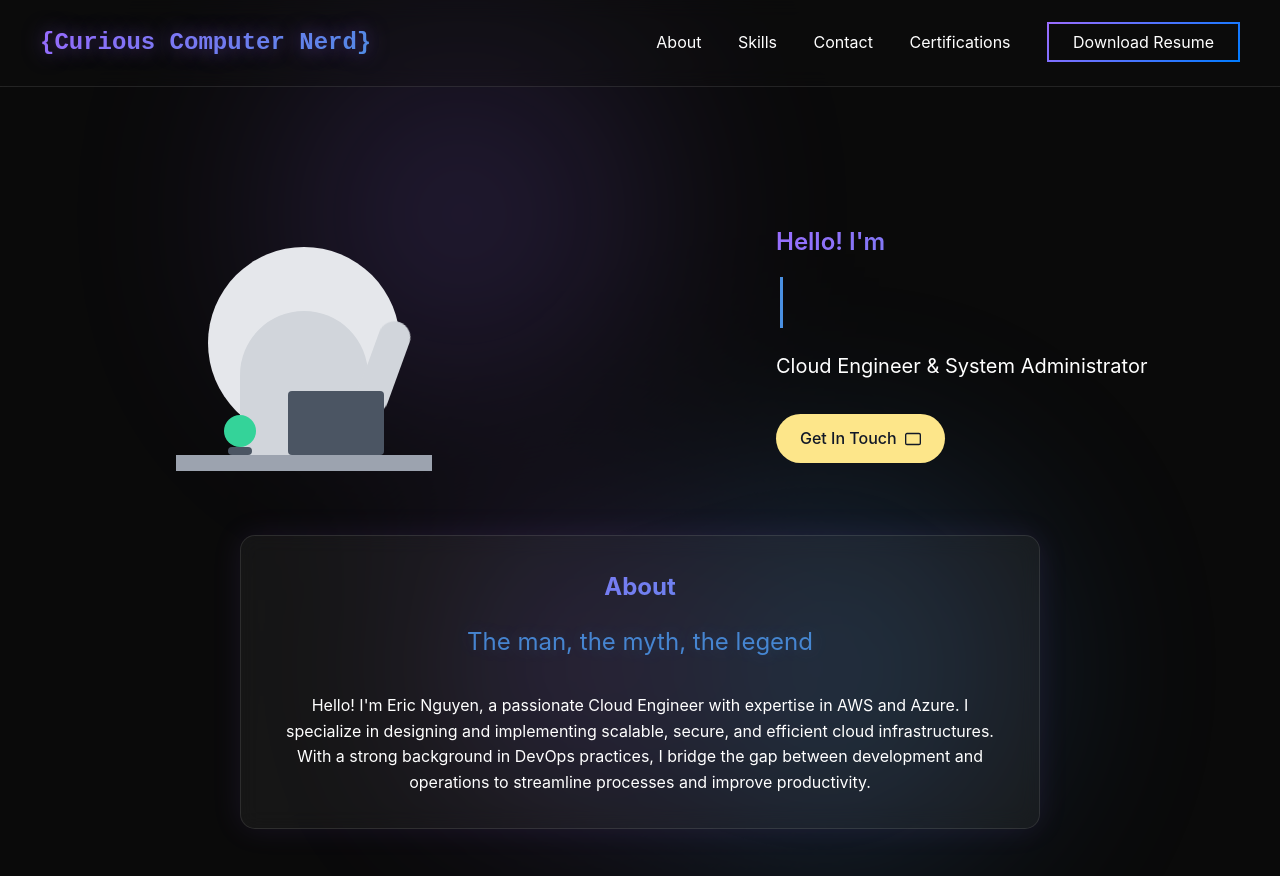
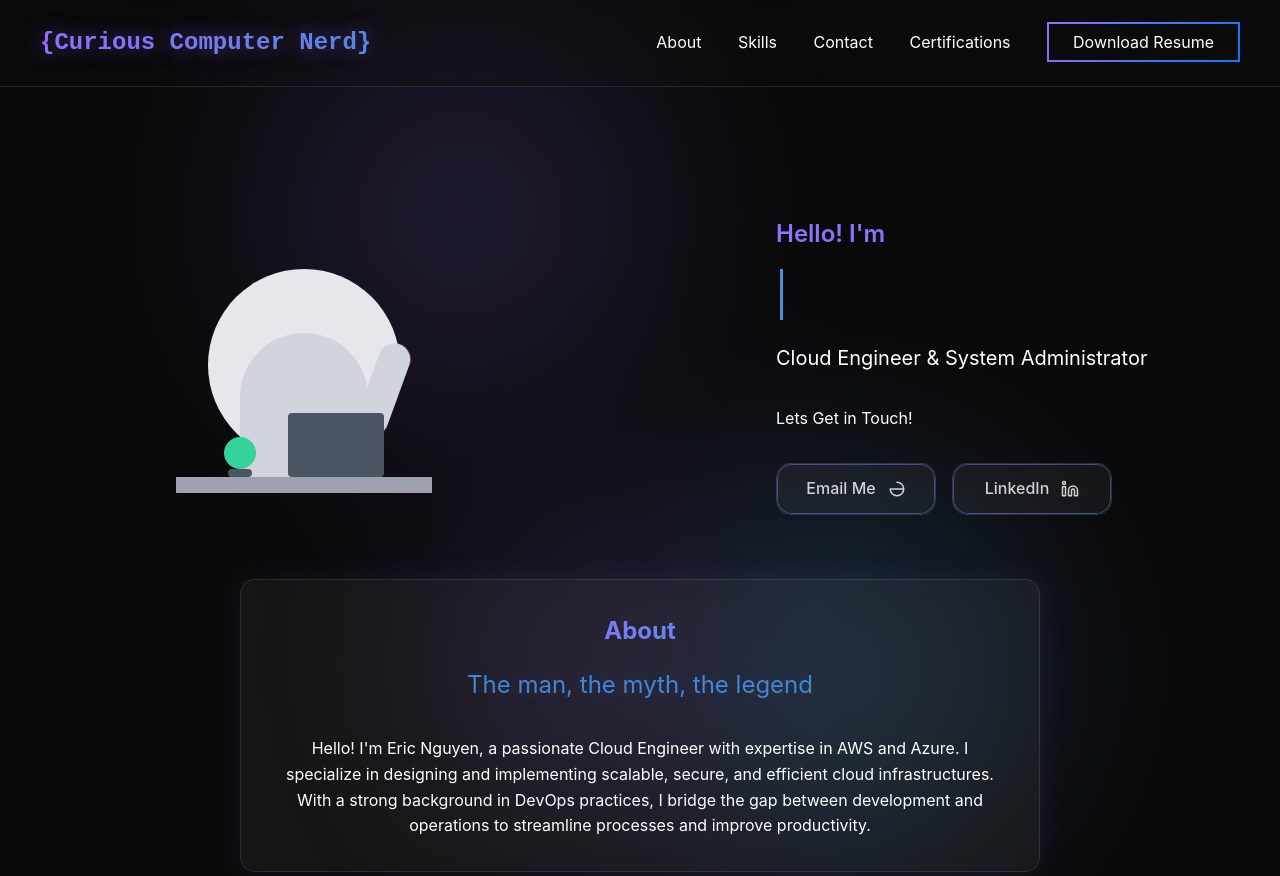
Before and after one commit to asian-code/myWebsite, a plain HTML site: page blue.html in a window 1280 px wide. Shown: the top 876 px of the page. Drawn offline with Linux system fonts and the light colour scheme.

Commit message:
Updated email me and linked button with a new glass-btn style

```diff
--- a/blue.html
+++ b/blue.html
@@ -22,8 +22,7 @@
           <a href="#contact">Contact</a>
           <a href="#certifications">Certifications</a>
           <a href="/path-to-your-resume.pdf" class="resume-btn" download
-            >Download Resume</a
-          >
+            >Download Resume</a>
         </div>
       </div>
     </nav>
@@ -62,13 +61,25 @@
           </div>
 
           <p class="title-text">Cloud Engineer & System Administrator</p>
-          <a href="#contact" class="contact-btn">
-            Get In Touch
-            <svg xmlns="http://www.w3.org/2000/svg" width="16" height="16" viewBox="0 0 24 24" fill="none" stroke="currentColor" stroke-width="2" stroke-linecap="round" stroke-linejoin="round" class="wave-icon">
-              <path d="M23 5.8V18.2C23 19.3046 22.1046 20.2 21 20.2H3C1.89543 20.2 1 19.3046 1 18.2V5.8C1 4.69543 1.89543 3.8 3 3.8H21C22.1046 3.8 23 4.69543 23 5.8Z"/>
-            </svg>
-          </a>
-        </div>
+
+<p class="">Lets Get in Touch!</p>
+          <div class="buttons-container">
+    <a href="#contact" class="glass-btn">
+      <span>Email Me</span>
+      <svg xmlns="http://www.w3.org/2000/svg" width="16" height="16" viewBox="0 0 24 24" fill="none" stroke="currentColor" stroke-width="2" stroke-linecap="round" stroke-linejoin="round">
+        <path d="M21 12a9 9 0 0 1-9 9m9-9a9 9 0 0 0-9-9m9 9H3m9 9a9 9 0 0 1-9-9m9 9c-4.97 0-9-4.03-9-9m9 9a9 9 0 0 0 9-9m-9 9c4.97 0 9-4.03 9-9"/>
+      </svg>
+    </a>
+
+    <a href="https://www.linkedin.com/in/eric-nguyenit" target="_blank" class="glass-btn">
+      <span>LinkedIn</span>
+      <svg xmlns="http://www.w3.org/2000/svg" width="16" height="16" viewBox="0 0 24 24" fill="none" stroke="currentColor" stroke-width="2" stroke-linecap="round" stroke-linejoin="round">
+        <path d="M16 8a6 6 0 0 1 6 6v7h-4v-7a2 2 0 0 0-2-2 2 2 0 0 0-2 2v7h-4v-7a6 6 0 0 1 6-6z"/>
+        <rect x="2" y="9" width="4" height="12"/>
+        <circle cx="4" cy="4" r="2"/>
+      </svg>
+    </a>
+  </div>
       </section>
 
 
--- a/styles.css
+++ b/styles.css
@@ -528,23 +528,161 @@ footer {
   color: var(--text);
   margin-bottom: 2rem;
 }
-
-.contact-btn {
-  display: inline-flex;
+/* Button */
+.frosted-glass-btn {
+  background: none; /* Transparent inside */
+  color: rgb(187, 187, 187);/* Grey */
+  padding: 0.5rem 1.5rem;
+  text-decoration: none;
+  transition: all 0.3s ease;
+  border: 2px solid; /* Defines the button outline */
+  border-image-slice: 1; /* For gradient borders */
+  border-image-source: linear-gradient(
+    135deg,
+    rgba(155, 109, 255, 1) 0%,
+    rgba(0, 123, 255, 1) 100%
+  );
+  display: flex;
   align-items: center;
-  padding: 0.75rem 1.5rem;
-  background-color: #fde68a;
-  color: #111827;
-  border-radius: 9999px;
-  font-weight: 500;
-  transition: background-color 0.3s;
-  text-decoration: none;
+  justify-content: center;
+  gap: 0.5rem; /* Space between text and icon */
 }
 
-.contact-btn:hover {
-  background-color: #fcd34d;
+.frosted-glass-btn:hover {
+  transform: translateY(-2px);
+  box-shadow: 0 0 20px rgba(155, 109, 255, 0.4);
+  background: linear-gradient(
+    135deg,
+    rgba(155, 109, 255, 0.2) 0%,
+    rgba(0, 123, 255, 0.2) 100%
+  );
+  color: rgba(255, 255, 255, 1); /* Change text color for better contrast */
+
+}
+.buttons-container {
+  display: flex;
+  gap: 1rem;
+  margin-top: 2rem;
+  flex-wrap: wrap;
+  justify-content: center;
 }
 
+@media (min-width: 768px) {
+  .buttons-container {
+    justify-content: flex-start;
+  }
+}
+
+.frosted-glass-btn {
+  min-width: 150px;
+  padding: 0.75rem 1.5rem;
+}
+/* SVG Icons*/
+.frosted-glass-btn:hover svg {
+  transform: scale(1.1);
+}
+
+.frosted-glass-btn svg {
+  transition: transform 0.3s ease;
+}
+
+/* New Glassmorphism Button Style */
+.glass-btn {
+  position: relative;
+  min-width: 160px;
+  padding: 0.75rem 1.5rem;
+  background: rgba(255, 255, 255, 0.05);
+  border: 1px solid rgba(255, 255, 255, 0.1);
+  border-radius: 15px;
+  backdrop-filter: blur(10px);
+  color: rgba(255, 255, 255, 0.8);
+  font-weight: 500;
+  text-decoration: none;
+  transition: all 0.3s ease;
+  display: flex;
+  align-items: center;
+  justify-content: center;
+  gap: 0.75rem;
+  overflow: hidden;
+}
+
+/* Gradient border effect */
+.glass-btn::before {
+  content: '';
+  position: absolute;
+  top: 0;
+  left: 0;
+  right: 0;
+  bottom: 0;
+  border-radius: 15px;
+  padding: 1px;
+  background: linear-gradient(
+    135deg,
+    var(--accent-purple),
+    var(--accent-blue)
+  );
+  -webkit-mask:
+    linear-gradient(#fff 0 0) content-box,
+    linear-gradient(#fff 0 0);
+  mask:
+    linear-gradient(#fff 0 0) content-box,
+    linear-gradient(#fff 0 0);
+  -webkit-mask-composite: xor;
+  mask-composite: exclude;
+  opacity: 0.5;
+  transition: opacity 0.3s ease;
+}
+
+/* Hover Effects */
+.glass-btn:hover {
+  transform: translateY(-2px);
+  background: rgba(255, 255, 255, 0.1);
+  color: white;
+  box-shadow: 0 10px 20px -10px rgba(155, 109, 255, 0.3);
+}
+
+.glass-btn:hover::before {
+  opacity: 1;
+}
+
+.glass-btn:hover svg {
+  transform: scale(1.1);
+}
+
+/* Button Icon */
+.glass-btn svg {
+  width: 18px;
+  height: 18px;
+  transition: transform 0.3s ease;
+}
+
+/* Active state */
+.glass-btn:active {
+  transform: translateY(0px);
+  background: rgba(255, 255, 255, 0.15);
+}
+
+/* Light glow effect on hover */
+.glass-btn::after {
+  content: '';
+  position: absolute;
+  top: 50%;
+  left: 50%;
+  width: 120%;
+  height: 120%;
+  background: radial-gradient(
+    circle at center,
+    rgba(155, 109, 255, 0.1) 0%,
+    transparent 70%
+  );
+  transform: translate(-50%, -50%) scale(0);
+  transition: transform 0.5s ease;
+  pointer-events: none;
+}
+
+.glass-btn:hover::after {
+  transform: translate(-50%, -50%) scale(1);
+}
 .wave-icon {
   margin-left: 0.5rem;
 }
```
Also changed, not shown: 1 other file.
